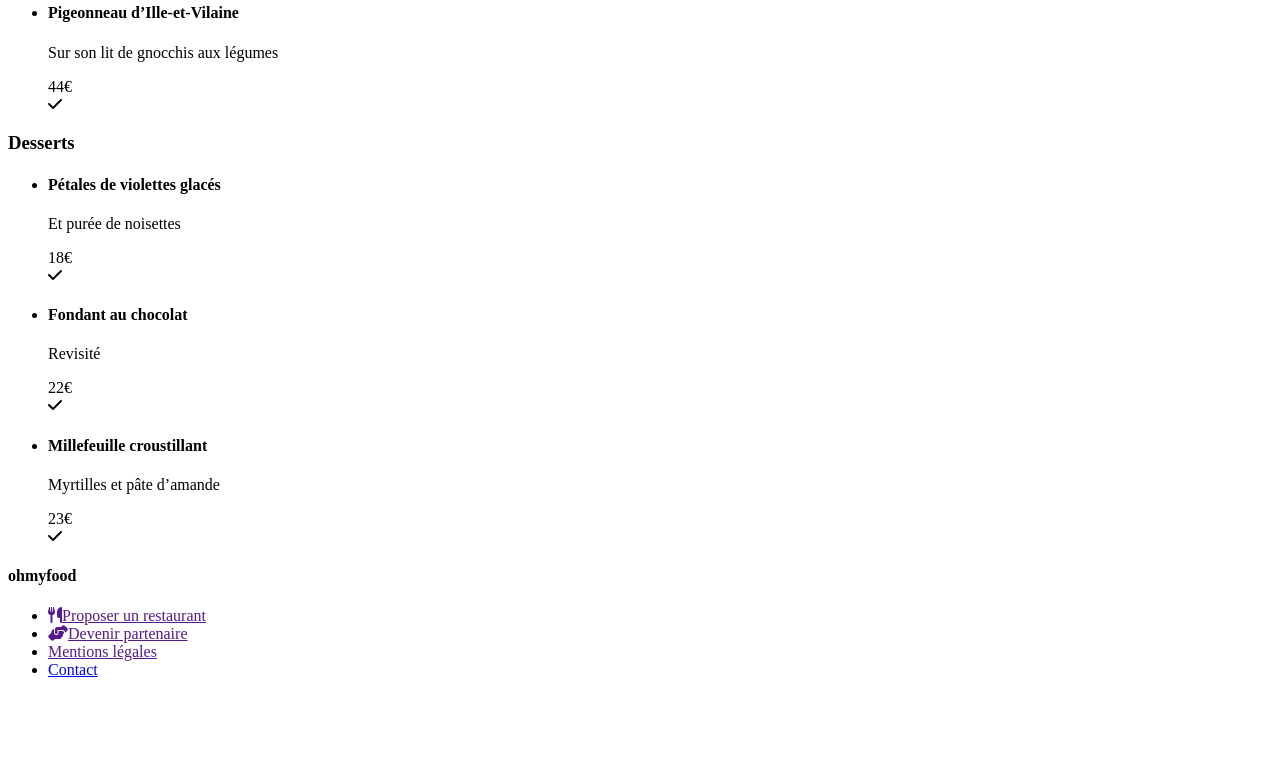
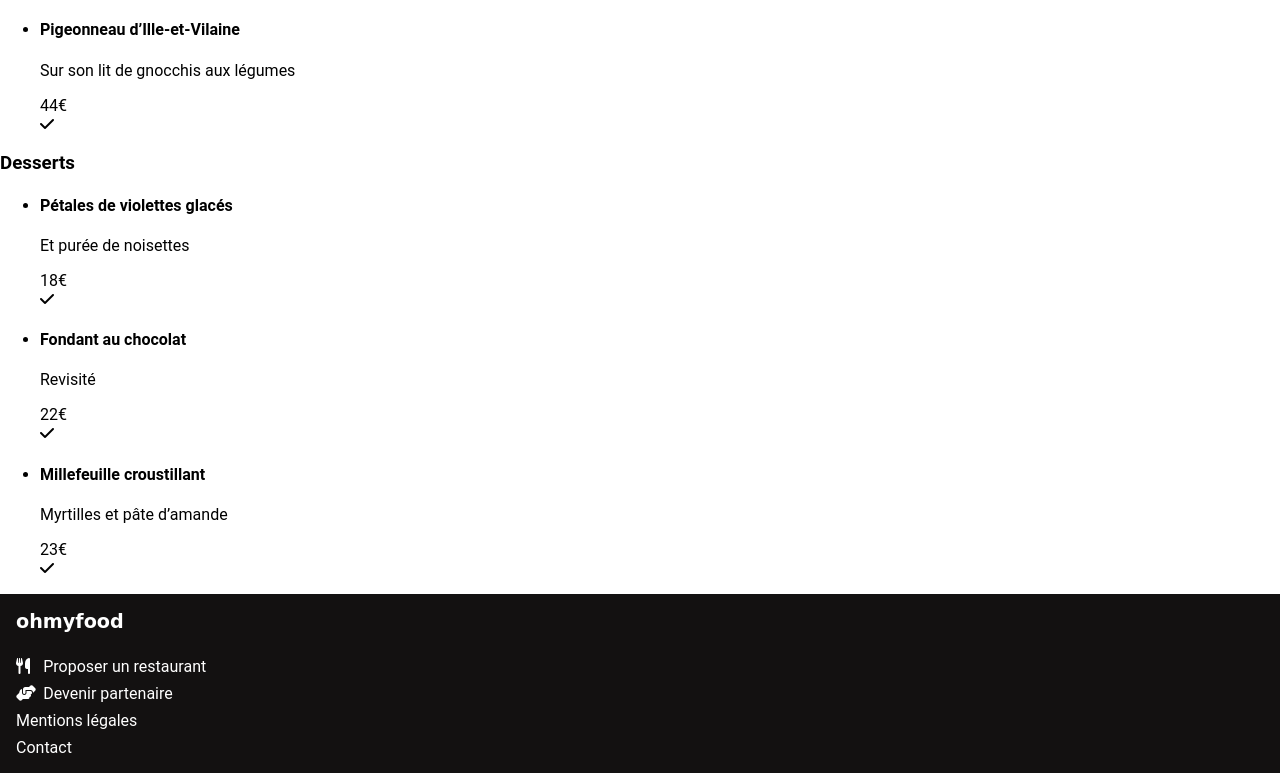
Before and after one commit to bouha85/P3_OC_KAHINA, a website: page a-la-francaise.html in a window 1280 px wide. Shown: the part 881-1654 px from the top of the page. Before the commit the page ends 1576 px from the top, so only its background shows below. Drawn offline with Linux system fonts and the light colour scheme; files whose address does not match are found by name.

Commit message:
ajouter des class de footer pour toutes les pages html

```diff
--- a/a-la-francaise.html
+++ b/a-la-francaise.html
@@ -6,7 +6,7 @@
     <meta http-equiv="X-UA-Compatible" content="IE=edge">
     <meta name="viewport" content="width=device-width, initial-scale=1.0">
     <script src="https://kit.fontawesome.com/de9f2e76d7.js" crossorigin="anonymous"></script>
-    <link rel="stylesheet" href="./sass/main.scss">
+    <link rel="stylesheet" href="./style.css">
     <title>À la française</title>
 </head>
 
@@ -151,14 +151,14 @@
         </ul>
         </section>
     </main>
-    <footer>
-        <div>
-            <h4>ohmyfood</h4>
-            <ul>
-                <li><a href=""><i class="fas fa-utensils"></i>Proposer un restaurant</a></li>
-                <li><a href=""><i class="fas fa-hands-helping"></i>Devenir partenaire</a></li>
-                <li><a href="">Mentions légales</a></li>
-                <li><a href="mailto:bionik6@gmail.com">Contact</a></li>
+    <footer class="footer">
+        <div class="container">
+            <h4 class="footer_logo">ohmyfood</h4>
+            <ul class="footer_listes">
+                <li class="footer_liste"><a class="footer_link" href=""><i class="fas fa-utensils footer_icone"></i>Proposer un restaurant</a></li>
+                <li class="footer_liste"><a class="footer_link" href=""><i class="fas fa-hands-helping footer_icone"></i>Devenir partenaire</a></li>
+                <li class="footer_liste"><a class="footer_link" href="">Mentions légales</a></li>
+                <li class="footer_liste"><a class="footer_link" href="mailto:bionik6@gmail.com">Contact</a></li>
             </ul>
         </div>
     </footer>
```
Also changed, not shown: la-notte-enchantee.html (+9 -9 lines), la-palette-du-gout.html (+9 -9 lines), le-delice-des-sens.html (+9 -9 lines).
